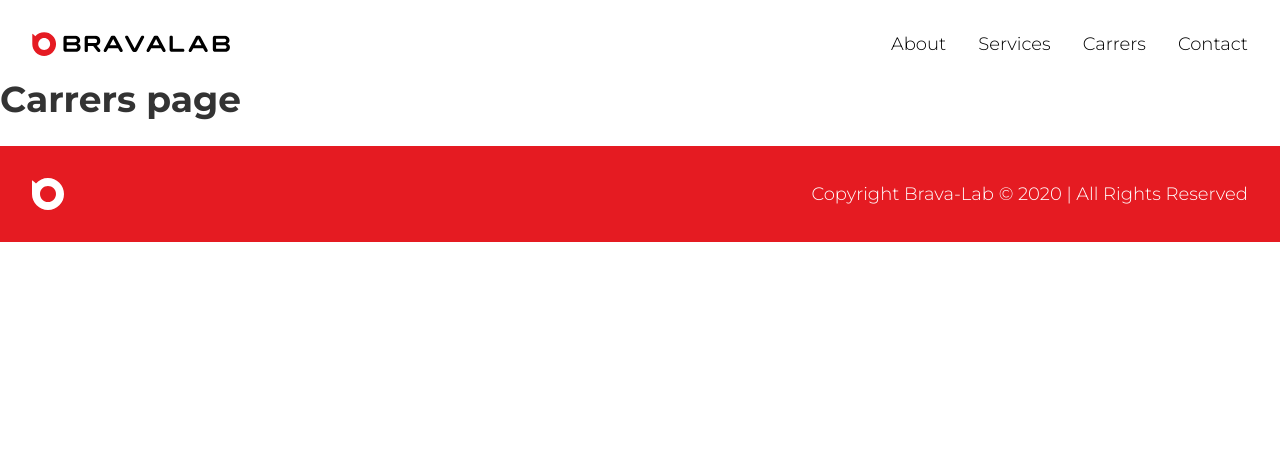
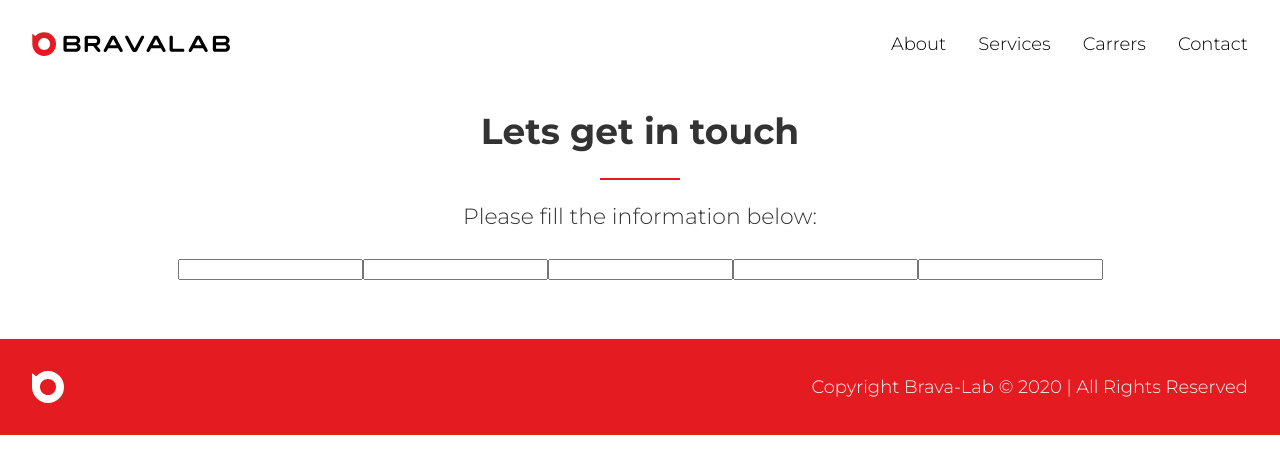
Before and after one commit to Brava-Lab/bravalab.com, a Gatsby site: page /carrers in a window 1280 px wide. Built offline with nearby package versions, Linux system fonts and the light colour scheme; Gatsby itself is replaced by a stand-in of ours.

Commit message:
Add services and carrers basic html structure

```diff
--- /dev/null
+++ b/src/components/contact-form/contact-form.component.js
@@ -0,0 +1,17 @@
+import React from "react"
+
+// import styles from "./member-card.module.scss"
+
+const ContactForm = () => {
+  return (
+    <form>
+      <input type="text"/>
+      <input type="text"/>
+      <input type="text"/>
+      <input type="text"/>
+      <input type="text"/>
+    </form>
+  )
+}
+
+export default ContactForm
--- /dev/null
+++ b/src/components/contact-form/contact-form.module.scss
@@ -0,0 +1,7 @@
+.root {
+  max-width: 480px;
+  text-align: center;
+  margin: 32px;
+  padding: 26px 32px;
+  flex: 1 1 25%;
+}
--- /dev/null
+++ b/src/components/sections/contact/contact.component.js
@@ -0,0 +1,18 @@
+import React from "react"
+
+import Section from "../../section/section.component"
+
+// import styles from "./services.module.scss"
+import ContactForm from "../../contact-form/contact-form.component"
+
+const ContactSection = (props) => (
+  <Section
+    title="Lets get in touch"
+    subtitle="Please fill the information below:"
+    { ...props }
+  >
+    <ContactForm withLinkedIn/>
+  </Section>
+)
+
+export default ContactSection
--- /dev/null
+++ b/src/components/sections/contact/contact.module.scss
@@ -0,0 +1,5 @@
+.container {
+  width: 100%;
+  display: flex;
+  justify-content: center;
+}
--- /dev/null
+++ b/src/components/sections/services/services.module.scss
@@ -0,0 +1,5 @@
+.container {
+  width: 100%;
+  display: flex;
+  justify-content: center;
+}
--- a/src/pages/carrers.js
+++ b/src/pages/carrers.js
@@ -1,12 +1,11 @@
 import React from "react"
 
 import Layout from "../components/layout"
+import ContactSection from "../components/sections/contact/contact.component"
 
 const CarrersPage = () => (
-  // TODO: this page should have a form where a developer can input basic information, contact information and linkedin account link.
-
   <Layout>
-    <h1>Carrers page</h1>
+    <ContactSection/>
   </Layout>
 )
 
```
Also changed, not shown: src/components/sections/services/services.component.js (added, +23 -0 lines), src/components/sections/services/services.constants.js (added, +14 -0 lines), src/pages/services.js (+8 -3 lines).
